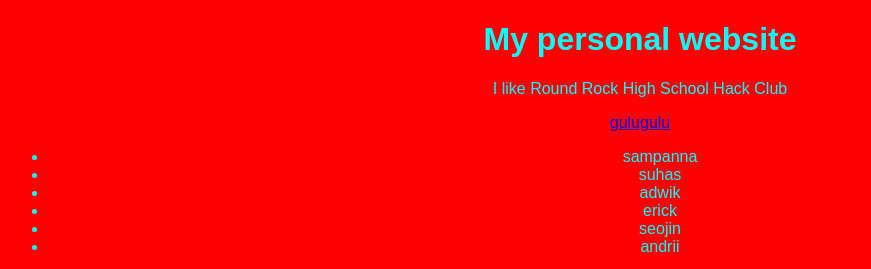
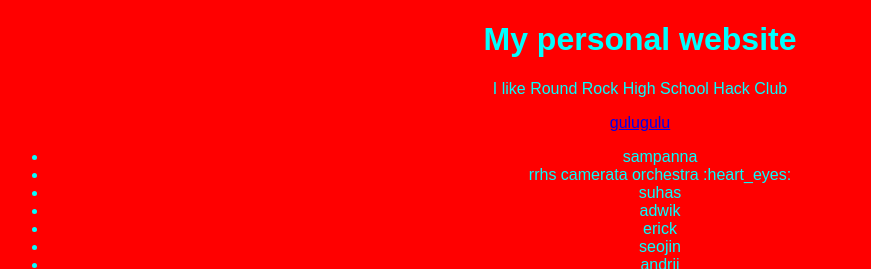
Before and after one commit to GreenWingXD/website, a plain HTML site: page index.html in a window 1280 px wide. Shown: the top 269 px of the page, without its empty margins (0-871 px from the left). Drawn offline with Linux system fonts and the light colour scheme.

Commit message:
added something

```diff
--- a/index.html
+++ b/index.html
@@ -13,6 +13,7 @@
 
     <ul>
       <li> sampanna </li>
+      <li> rrhs camerata orchestra :heart_eyes: </li>
       <li>suhas</li>
       <li>adwik</li>
       <li>erick</li>
```
